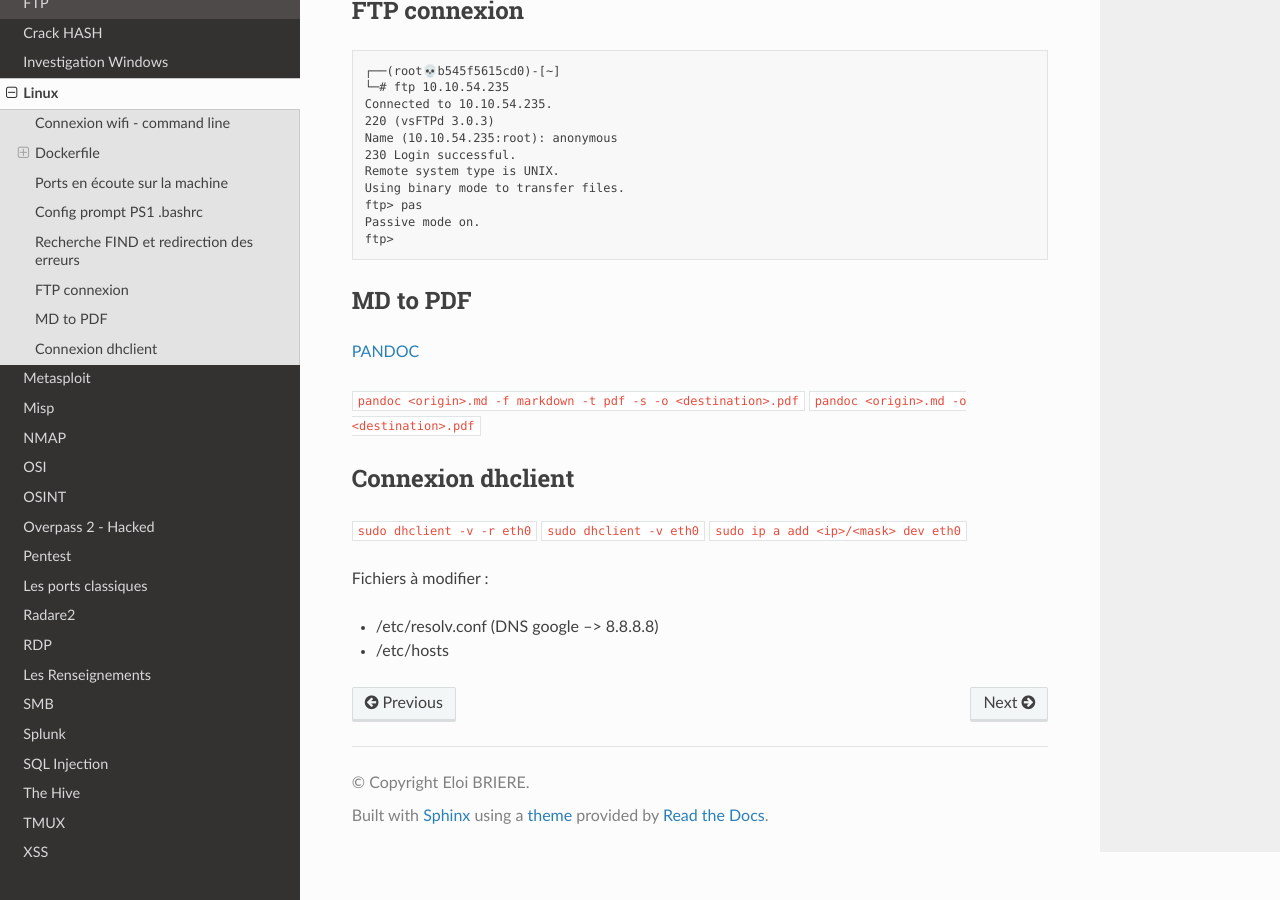
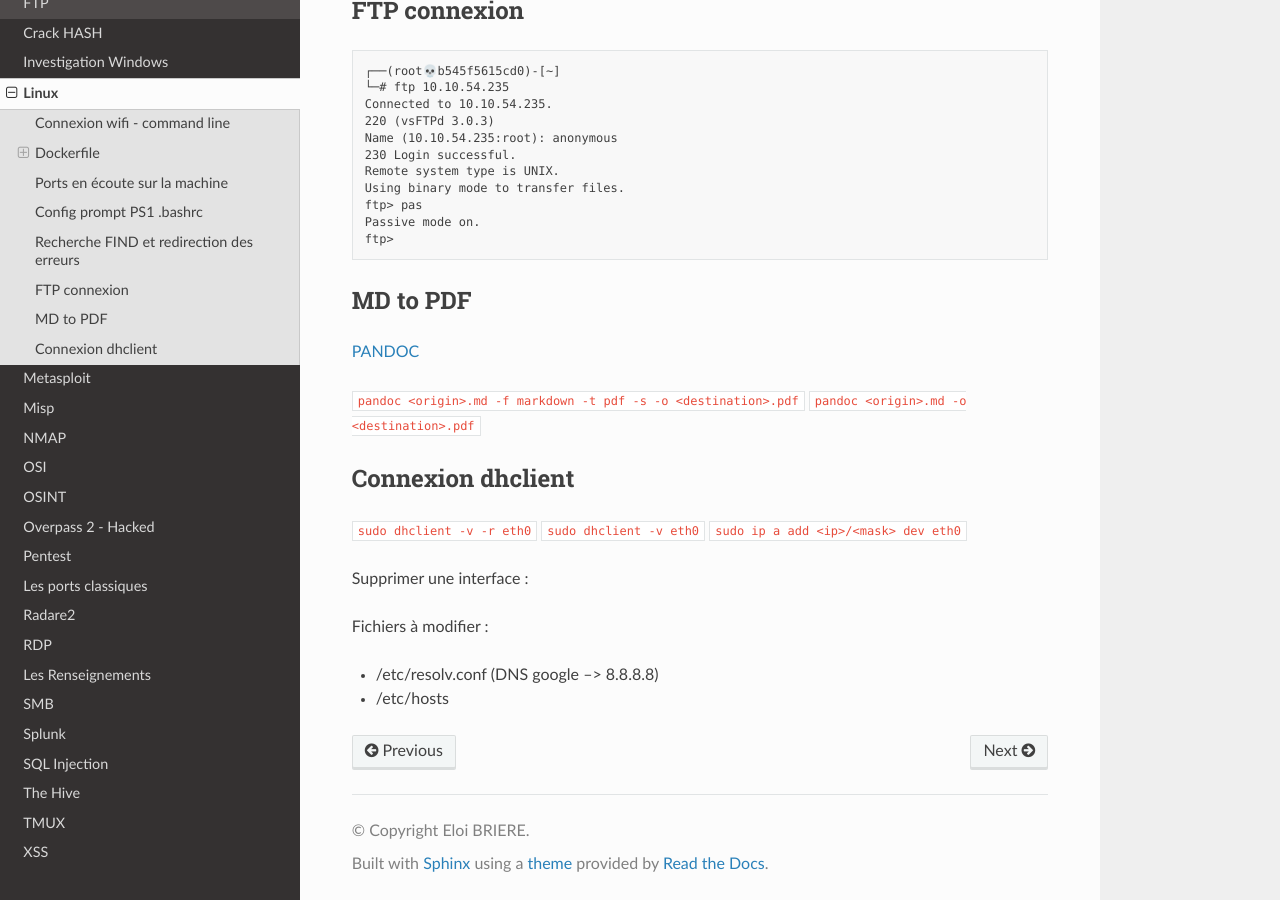
Before and after one commit to Iole-Bri/misp_docs_2, a Sphinx documentation site: the page built from docs/source/src/linux.md, in a window 1280 px wide and 900 px high, scrolled down 2249 px. Built offline with Sphinx 7.4.7 and the Read the Docs theme 2.0.0, drawn with Linux system fonts in a browser that asks for light colours.

Commit message:
linux.md

````diff
--- a/docs/source/src/linux.md
+++ b/docs/source/src/linux.md
@@ -113,6 +113,9 @@ services:
 ```sudo dhclient -v eth0```
 ```sudo ip a add <ip>/<mask> dev eth0 ```
 
+Supprimer une interface :
+
+
 Fichiers à modifier :
 * /etc/resolv.conf (DNS google --> 8.8.8.8)
 * /etc/hosts
````
